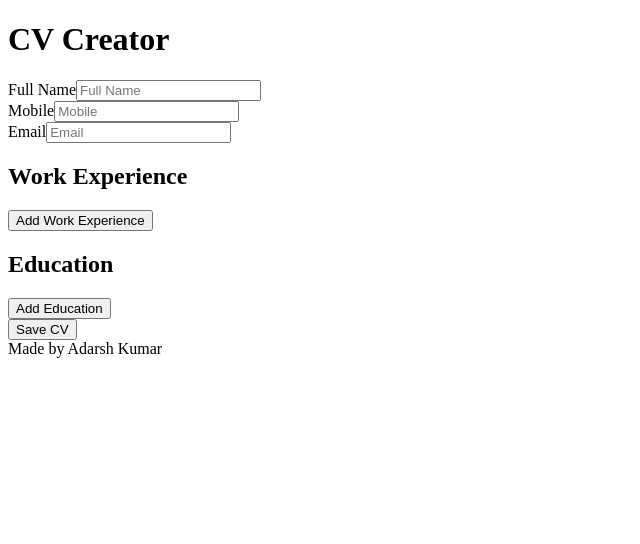
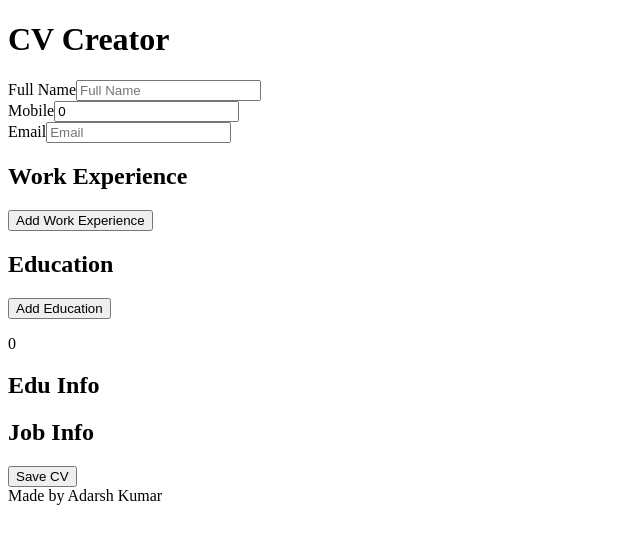
Before and after one commit to Adarshkumar03/CV-Project, a React (Create React App) app: page / in a window 1280 px wide. Shown: the top 544 px of the page, without its empty margins (0-640 px from the left). Built offline with nearby package versions, Linux system fonts and the light colour scheme.

Commit message:
update app.js and its components

```diff
--- a/src/App.js
+++ b/src/App.js
@@ -3,14 +3,47 @@ import GeneralInfo from "./Generalnfo";
 import Footer from "./Footer";
 import EducationalExp from "./EducationalExp";
 import JobExp from "./JobExp";
+import { useState } from "react/cjs/react.development";
 
 function App() {
+  const [cv, setCV] = useState({
+    personalInfo:{
+      fullName:"",
+      mobile:0,
+      email:""
+    },
+    educationalInfo:[],
+    jobInfo:[]
+  });
   return (
     <div className="App">
       <Header />
-      <GeneralInfo />
-      <JobExp />
-      <EducationalExp />
+      <GeneralInfo setCV={setCV} cv={cv} />
+      <JobExp setCV={setCV} cv={cv} />
+      <EducationalExp setCV={setCV} cv={cv} />
+      <div>
+        <p>{cv.personalInfo.fullName}</p>
+        <p>{cv.personalInfo.mobile}</p>
+        <p>{cv.personalInfo.email}</p>
+        <h2>Edu Info</h2>
+        {
+          cv.educationalInfo.map((item, index)=>{
+            return <div key={index}>
+              <p>{item.nameOfInstitution}</p>
+              <p>{item.stream}</p>
+            </div>
+          })
+        }
+        <h2>Job Info</h2>
+        {
+          cv.jobInfo.map((item, index)=>{
+            return <div key={index}>
+              <p>{item.jobTitle}</p>
+              <p>{item.company}</p>
+            </div>
+          })
+        }
+      </div>
       <button>Save CV</button>
       <Footer />
     </div>
--- a/src/EducationalExp.js
+++ b/src/EducationalExp.js
@@ -1,6 +1,6 @@
 import { useState } from "react";
 
-function EducationalExp() {
+function EducationalExp({setCV, cv}) {
   const [eduEx, setEduEx] = useState({
     nameOfInstitution: "",
     stream: "",
@@ -18,6 +18,7 @@ function EducationalExp() {
   const saveEdu = (e) => {
     e.preventDefault();
     setEduExArray([...eduExArray, eduEx]);
+    setCV({...cv, educationalInfo: [...cv.educationalInfo, eduEx]});
     setEduEx({
       nameOfInstitution: "",
       stream: "",
--- a/src/Generalnfo.js
+++ b/src/Generalnfo.js
@@ -1,18 +1,31 @@
-function GeneralInfo() {
+import {useState} from 'react';
+function GeneralInfo({setCV, cv}) {
+
+  const [personal, setPersonal] = useState({
+    fullName:"",
+    mobile:0,
+    email:""
+  })
+
+  const handleChange = (e) =>{
+    const {name, value} = e.target;
+    setPersonal({...personal, [name]:value});
+    setCV({...cv, personalInfo:{...personal}});
+  }
   return (
     <section>
       <form>
         <div>
           <label>Full Name</label>
-          <input type="text" placeholder="Full Name" />
+          <input type="text" name="fullName" onChange={handleChange} value={personal.fullName} placeholder="Full Name" />
         </div>
         <div>
           <label>Mobile</label>
-          <input type="number" placeholder="Mobile" />
+          <input type="number" name="mobile" onChange={handleChange} value={personal.mobile} placeholder="Mobile" />
         </div>
         <div>
           <label>Email</label>
-          <input type="email" placeholder="Email" />
+          <input type="email" name="email" onChange={handleChange} value={personal.email} placeholder="Email" />
         </div>
       </form>
     </section>
--- a/src/JobExp.js
+++ b/src/JobExp.js
@@ -1,6 +1,6 @@
 import { useState } from "react";
 
-function JobExp() {
+function JobExp({setCV, cv}) {
   const [workEx, setWorkEx] = useState({
     jobTitle: "",
     company: "",
@@ -28,8 +28,9 @@ function JobExp() {
   const saveWork = (e) => {
     e.preventDefault();
     setWorkExArray([...workExArray, workEx]);
+    setCV({...cv, jobInfo: [...cv.jobInfo, workEx]});
     setWorkEx({ jobTitle: "", company: "", yearsWorked: 0, location: "" });
-    console.log(workExArray);
+    console.log(cv);
   };
 
   return (
```
Also changed, not shown: 1 other file (tests, documents, lock files or other folders).
